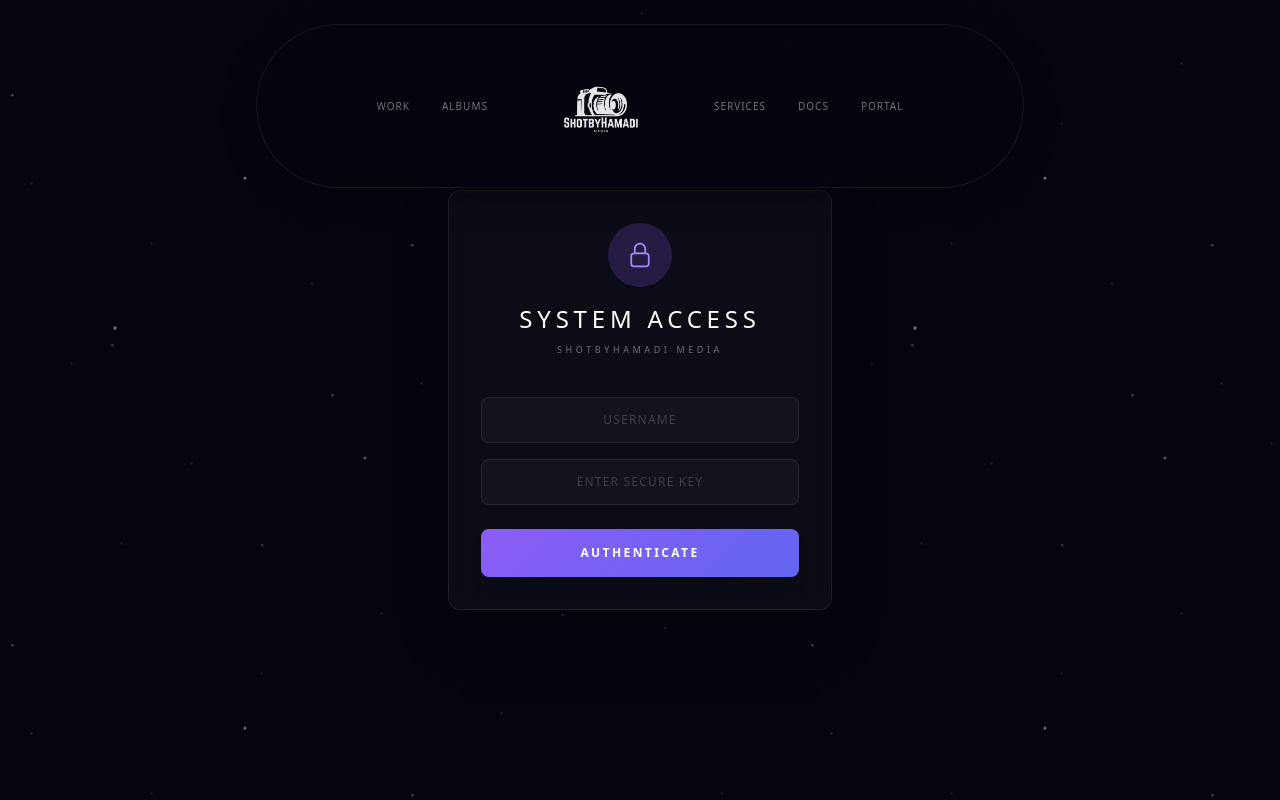
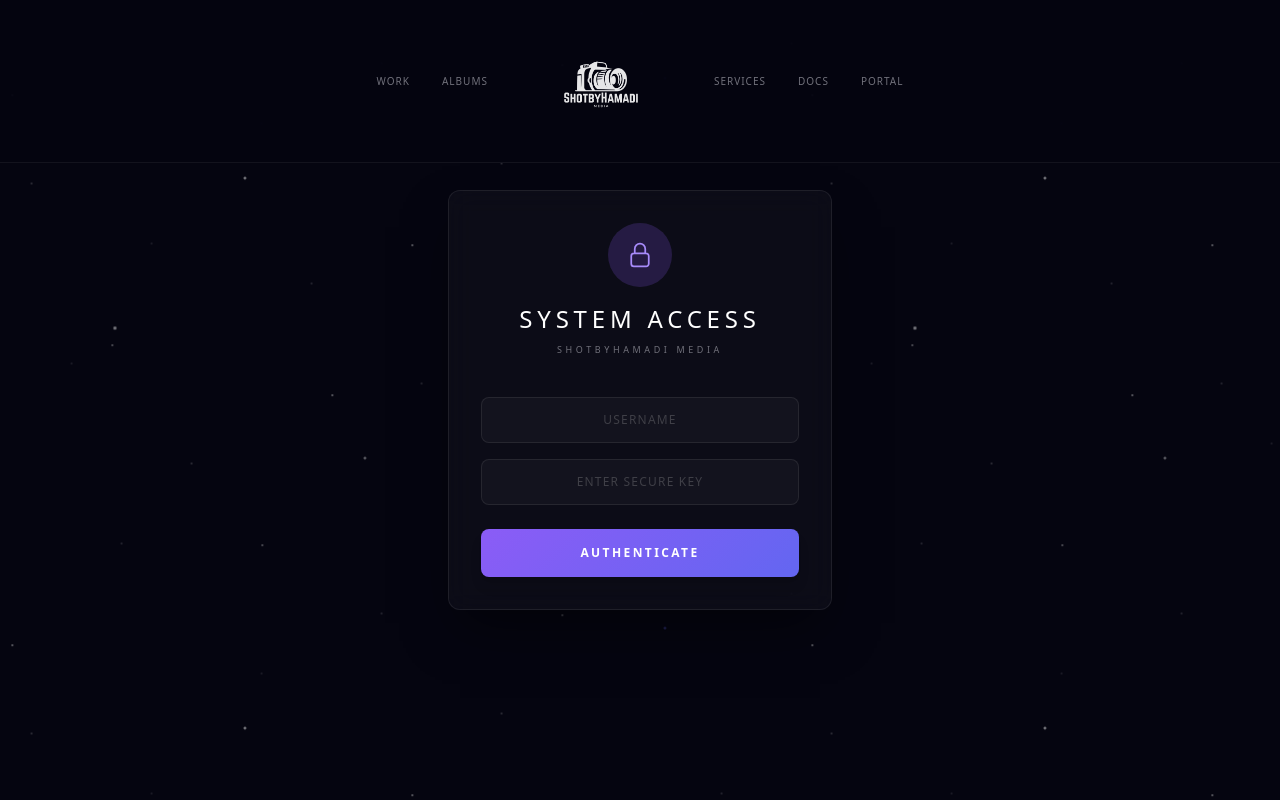
Before and after one commit to invrcared/shotbyhamadiweb, a Next.js app: page /admin/login in a window 1280 px wide. Built offline with nearby package versions, Linux system fonts and the light colour scheme.

Commit message:
fix: restyle header to full-width bar (no backdrop-blur/rounded-full), remove filename overlay from gallery

```diff
--- a/src/app/page.tsx
+++ b/src/app/page.tsx
@@ -48,7 +48,7 @@ export default function Home() {
   return (
     <div className="min-h-screen text-white selection:bg-[#8b5cf6]/30 selection:text-white font-sans">
 
-      <main className="flex-grow flex flex-col justify-start items-center text-center px-6 pt-16 pb-24">
+      <main className="flex-grow flex flex-col justify-start items-center text-center px-6 pt-28 pb-24">
         {/* Hero Section */}
         <div className="mb-20 flex flex-col items-center w-full animate-fade-in">
           <h1 className="text-4xl md:text-6xl font-[var(--font-outfit)] font-light tracking-[0.2em] uppercase mb-6 leading-tight gradient-text">
@@ -126,12 +126,8 @@ export default function Home() {
                         onContextMenu={(e) => e.preventDefault()}
                         draggable={false}
                       />
-                      <div className="absolute inset-0 bg-gradient-to-t from-[#050510]/80 via-[#050510]/20 to-transparent opacity-0 group-hover:opacity-100 transition-opacity duration-300 flex items-end p-6">
-                        <span className="text-white text-xs tracking-[0.2em] uppercase font-bold translate-y-4 group-hover:translate-y-0 transition-all duration-300">
-                          {img.alt_text || "View Project"}
-                        </span>
-                      </div>
                     </div>
+
                   ))}
                 </div>
               )}
--- a/src/components/Header.tsx
+++ b/src/components/Header.tsx
@@ -35,7 +35,7 @@ export default function Header() {
             >
                 {link.label}
                 {isActive && (
-                    <span className="absolute -bottom-1 left-0 right-0 h-[2px] bg-gradient-to-r from-[#8b5cf6] to-[#6366f1] rounded-full" />
+                    <span className="absolute -bottom-1 left-0 right-0 h-[2px] bg-gradient-to-r from-[#8b5cf6] to-[#6366f1]" />
                 )}
             </Link>
         );
@@ -43,8 +43,8 @@ export default function Header() {
 
     return (
         <>
-            <header className="fixed top-6 left-1/2 -translate-x-1/2 z-[100] w-full max-w-[90%] md:max-w-2xl lg:max-w-3xl transition-all duration-300">
-                <div className="flex items-center justify-between md:justify-center md:gap-10 bg-[#050510]/70 backdrop-blur-xl border border-white/[0.08] shadow-[0_8px_32px_0_rgba(0,0,0,0.36)] px-6 md:px-10 py-3 md:py-4" style={{ borderRadius: '9999px' }}>
+            <header className="fixed top-0 left-0 right-0 z-[100] w-full transition-all duration-300">
+                <div className="flex items-center justify-between md:justify-center md:gap-10 bg-[#050510]/95 border-b border-white/[0.06] px-6 md:px-10 py-3 md:py-4">
 
                     {/* Mobile View: Logo & Hamburger */}
                     <div className="md:hidden flex items-center justify-between w-full">
@@ -70,7 +70,6 @@ export default function Header() {
                     {/* Desktop View: Center Logo */}
                     <Link href="/" className="hidden md:flex items-center group relative shrink-0 mx-2">
                         <Image src="/white-transparent.png" alt="ShotByHamadi Logo" width={130} height={35} className="object-contain opacity-90 group-hover:opacity-100 group-hover:scale-105 transition-all duration-300" />
-                        <div className="absolute inset-0 bg-white/5 rounded-full filter blur-xl opacity-0 group-hover:opacity-100 transition-opacity duration-500 pointer-events-none" />
                     </Link>
 
                     {/* Desktop View: Right Links */}
```
